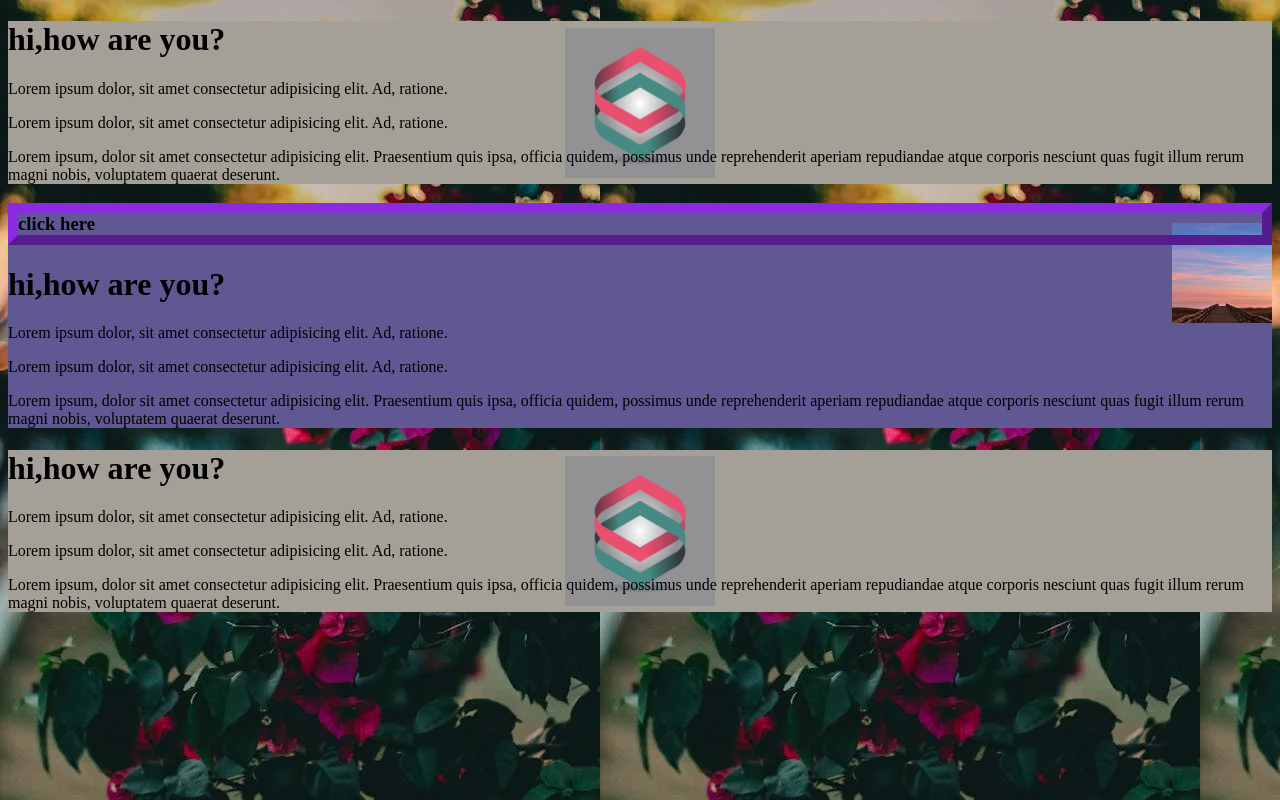
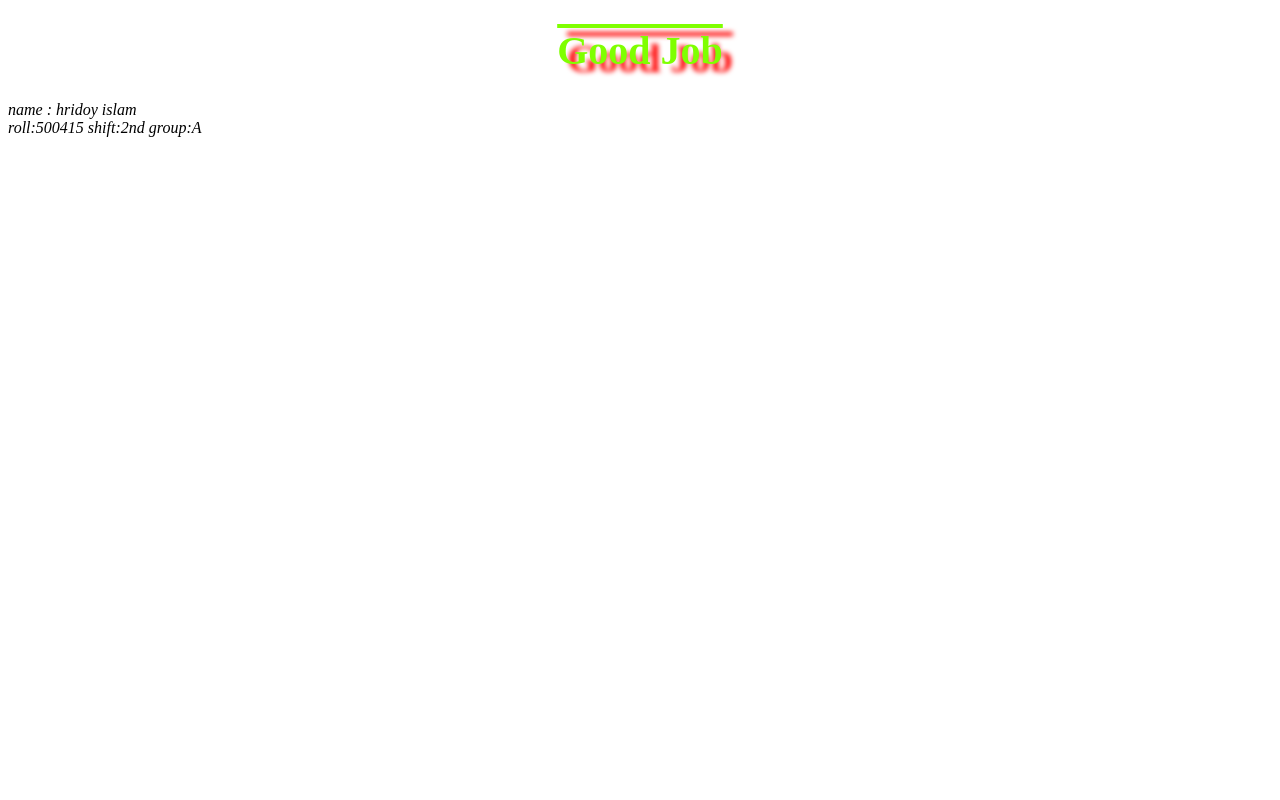
Before and after one commit to programminsekbo/good-pp, a plain HTML site: page index.html in a window 1280 px wide. Drawn offline with Linux system fonts and the light colour scheme.

Commit message:
html tag

```diff
--- a/index.html
+++ b/index.html
@@ -8,39 +8,18 @@
 </head>
 <body>
 
-<div>
-    <h1>hi,how are you?</h1>
-    <p>Lorem ipsum dolor, sit amet consectetur adipisicing elit. Ad, ratione.</p>
-    <p>Lorem ipsum dolor, sit amet consectetur adipisicing elit. Ad, ratione.</p>
-    <p>Lorem ipsum, dolor sit amet consectetur adipisicing elit. Praesentium quis ipsa, officia quidem, possimus unde reprehenderit aperiam repudiandae atque corporis nesciunt quas fugit illum rerum magni nobis, voluptatem quaerat deserunt.</p>
+<h1>good job </h1>
 
-</div>
 
-<div id="hridoy">
-
-     <h3>click here</h3>
-    <h1>hi,how are you?</h1>
-    <p>Lorem ipsum dolor, sit amet consectetur adipisicing elit. Ad, ratione.</p>
-    <p>Lorem ipsum dolor, sit amet consectetur adipisicing elit. Ad, ratione.</p>
-    <p>Lorem ipsum, dolor sit amet consectetur adipisicing elit. Praesentium quis ipsa, officia quidem, possimus unde reprehenderit aperiam repudiandae atque corporis nesciunt quas fugit illum rerum magni nobis, voluptatem quaerat deserunt.</p>
-
-</div>
+<address>
+    name : hridoy islam <br>
+    roll:500415
+    shift:2nd
+    group:A
 
 
 
-<div>
-
-    <h1>hi,how are you?</h1>
-    <p>Lorem ipsum dolor, sit amet consectetur adipisicing elit. Ad, ratione.</p>
-    <p>Lorem ipsum dolor, sit amet consectetur adipisicing elit. Ad, ratione.</p>
-    <p>Lorem ipsum, dolor sit amet consectetur adipisicing elit. Praesentium quis ipsa, officia quidem, possimus unde reprehenderit aperiam repudiandae atque corporis nesciunt quas fugit illum rerum magni nobis, voluptatem quaerat deserunt.</p>
-
-</div>
-
-
-
-
-
+</address>
 <script>
 
 
--- a/style.css
+++ b/style.css
@@ -1,34 +1,19 @@
-body  {
-   background-image: url(/app/rr.png);
-   background-attachment: fixed;
+h1 {
+  color: chartreuse;
+  font-size: 40px;
+  text-align: center;
+  text-decoration: overline;
+  text-transform: capitalize;
+  text-shadow: 10px 8px 5px red;
+  font-family: serif;
+
 
 }
-div {
-  background-image: url(app/kk.jpg);
-  background-color: hsl(39, 7%, 62%);
+p {
+  text-indent: 50px;
 
-  background-size: 150px 150px;
-  background-repeat: no-repeat;
-  background-position: center;
+  word-spacing: 2px;
 
 
 
 }
-#hridoy {
-background-color: hsl(247, 25%, 46%);
-background-image: url(app/jj.jpg);
-background-repeat: no-repeat;
-background-size: 100px 100px;
-background-position: right +20px;
-
-
-}
-#hridoy h3 {
-  border-style:outset;
-  border-width: 10px;
-  border-color: blueviolet;
-
-
-
-
-}
```
